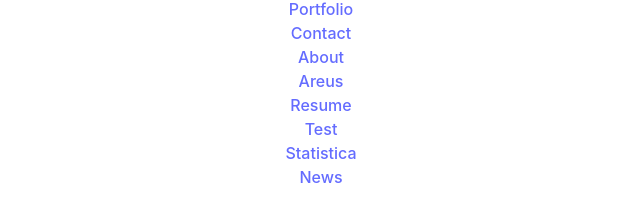
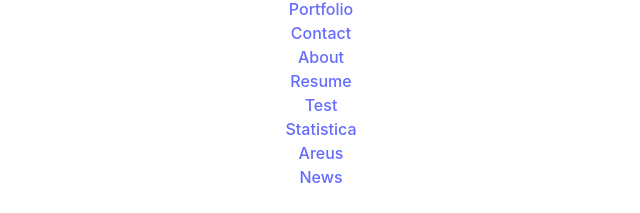
Before and after one commit to MythosDev/public-project3, a React (Vite) app in the folder vite-project/: page /Home in a window 1280 px wide. Shown: the part 365-578 px from the top of the page, without its empty margins (319-959 px from the left). Built offline with nearby package versions, Linux system fonts and the light colour scheme.

Commit message:
changed minor things

```diff
--- a/vite-project/src/pages/Home.jsx
+++ b/vite-project/src/pages/Home.jsx
@@ -12,13 +12,13 @@ export default function () {
                 <br />
                 <Link to="/About">About</Link>
                 <br />
-                <Link to="/Areus">Areus</Link>
-                <br />
                 <Link to="/Resume">Resume</Link>
                 <br />
                 <Link to="/Test">Test</Link>
                 <br />
                 <Link to="/Statistica">Statistica</Link>
+                <br />
+                <Link to="/Areus">Areus</Link>
                 <br />
                 <Link to="/News">News</Link>
             </div>
```
